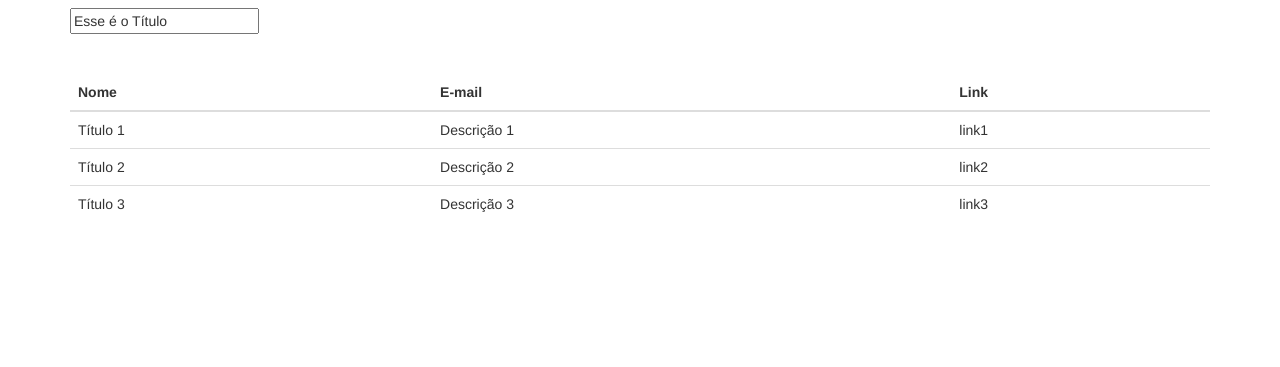
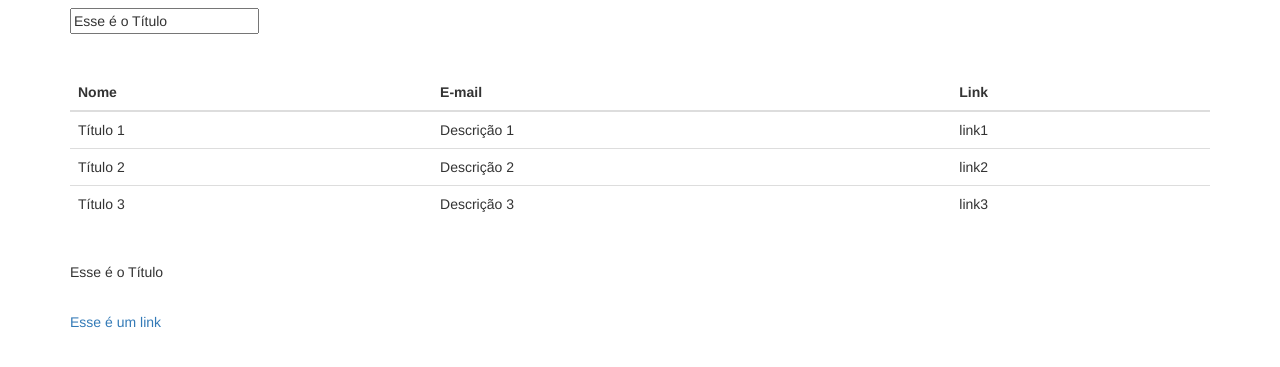
Before and after one commit to pydawan/introducao-vuejs2, a plain HTML site: page exemplos1/index.html in a window 1280 px wide. Shown: the part 181-548 px from the top of the page. Drawn offline with nearby package versions, Linux system fonts and the light colour scheme.

Commit message:
Adicionados exemplos de v-once e v-html.

```diff
--- a/exemplos1/index.html
+++ b/exemplos1/index.html
@@ -24,6 +24,10 @@
                     <br>
                     <br>
                     <gui-tabela v-bind:titulos="['Nome', 'E-mail', 'Link']" v-bind:registros="registros"></gui-tabela>
+                    <br>
+                    <p v-once>{{ meuTitulo }}</p>
+                    <br>
+                    <p v-html="html"></p>
                 </div>
             </div>
         </div>
@@ -67,7 +71,8 @@
                     { 'titulo': 'Título 2', 'descricao': 'Descrição 2', link: 'link2' },
                     { 'titulo': 'Título 3', 'descricao': 'Descrição 3', link: 'link3' }
 
-                ]
+                ],
+                html: '<a href="#">Esse é um link</a>'
             }
         });
     </script>
```
